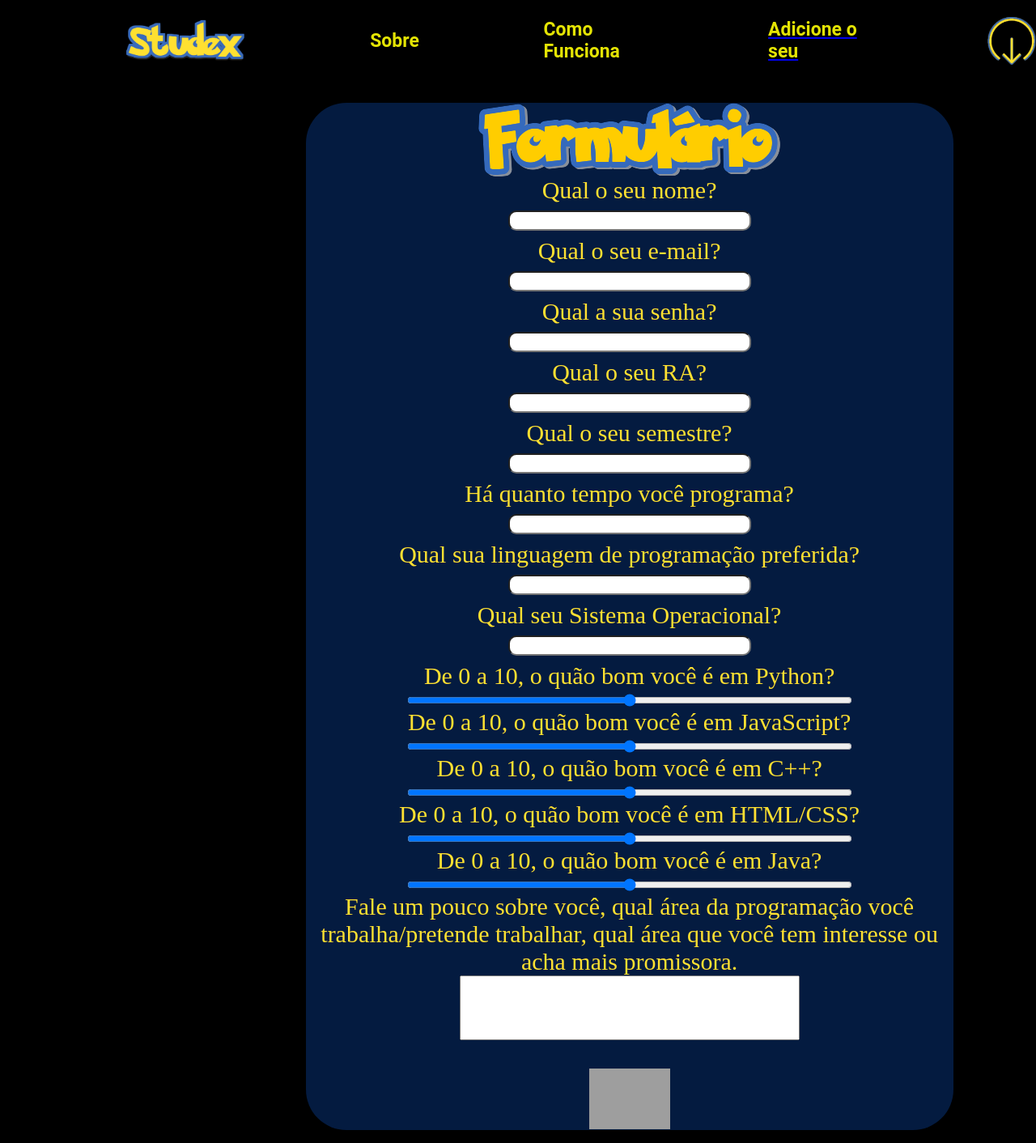
After one commit to Programacao-Para-Web-2022-02/trabalho-final-studex, a Flask app: page /forms in a window 1280 px wide. The commit adds this page. Shown: the whole page at 81% size. Run offline with Flask 2, Linux system fonts and the light colour scheme; some libraries are stand-ins or nearby versions; grey boxes are pictures that could not be loaded.

Commit message:
formulario registro

```diff
--- a/Studex-Flask/main.py
+++ b/Studex-Flask/main.py
@@ -2,5 +2,5 @@ from studex import app, db
 
 if __name__ == "__main__":
     with app.app_context():
-        db.create_all()
+        #db.create_all()
         app.run(debug=True)
--- a/Studex-Flask/studex/routes.py
+++ b/Studex-Flask/studex/routes.py
@@ -3,11 +3,14 @@ from studex.forms import Form, LoginForm
 from studex import app, db
 from studex.models import users
 
+
 @app.route('/')
 def home():
     return render_template("home.html")
 
-#Login
+# Login
+
+
 @app.route("/login", methods=["POST", "GET"])
 def login():
     form = LoginForm()
@@ -18,7 +21,7 @@ def login():
                 return redirect(url_for("home"))
 
         return '<h1> usuário ou senha inválida </h1>'
-        #return '<h1>' + form.username.data + ' ' + form.password.data + '</h1>'
+        # return '<h1>' + form.username.data + ' ' + form.password.data + '</h1>'
 
     return render_template("login.html", form=form)
 
@@ -26,16 +29,51 @@ def login():
 @app.route("/form", methods=["POST", "GET"])
 def form():
     form = Form()
-    if form.validate_on_submit():
-        new_user = users(usuario=form.username.data, email=form.email.data,
-                        senha=form.password.data, nome=form.nome.data, ra=form.ra.data,
-                        tempo_prog=form.tempo_prog.data, ling_pref=form.ling_pref.data,
-                        sis_op=form.sis_op.data, nivel_py=form.nivel_py.data,
-                        nivel_c=form.nivel_c.data, nivel_htmlcss=form.nivel_htmlcss.data,
-                        nivel_java=form.nivel_java.data, resumo=form.resumo.data)
+    if request.method == 'POST':
+        new_user = users(usuario=form.username.data,
+                        email=form.email.data,
+                        senha=form.password.data,
+                        nome=form.nome.data,
+                        ra=form.ra.data,
+                        tempo_prog=form.tempo_prog.data,
+                        ling_pref=form.ling_pref.data,
+                        sis_op=form.sis_op.data,
+                        nivel_py=form.nivel_py.data,
+                        nivel_js=form.nivel_js.data,
+                        nivel_c=form.nivel_c.data,
+                        nivel_htmlcss=form.nivel_htmlcss.data,
+                        nivel_java=form.nivel_java.data,
+                        resumo=form.resumo.data)
+
         db.session.add(new_user)
         db.session.commit()
-
+        print("adiciona ai")
         return f'<h1>Novo Usuário foi criado <br> Todos os Usuario = {users.query.all()}<br> !</h1> '
 
     return render_template("form.html", form=form)
+
+
+@app.route("/forms", methods=["POST", "GET"])
+def forms():
+    if request.method == "POST":
+        new_user = users(
+                        usuario=request.form["nm"],
+                        email= request.form["em"],
+                        senha=request.form["pss"],
+                        ra=request.form["ra"],
+                        semestre=request.form["se"],
+                        tempo=request.form["tm"],
+                        linguagem=request.form["lg"],
+                        so=request.form["so"],
+                        python=request.form["py"],
+                        javascript=request.form["js"],
+                        c=request.form["c"],
+                        html=request.form["html"],
+                        java=request.form["jv"],
+                        resumo=request.form["rs"])
+
+        db.session.add(new_user)
+        db.session.commit()
+        return f'<h1>Novo Usuário foi criado <br> Todos os Usuario = {users.query.all()}<br> !</h1> '
+
+    return render_template("forms.html", form=form)
--- a/Studex-Flask/studex/templates/form.html
+++ b/Studex-Flask/studex/templates/form.html
@@ -24,6 +24,7 @@
                     {{ wtf.form_field(form.ling_pref) }}
                     {{ wtf.form_field(form.sis_op) }}
                     {{ wtf.form_field(form.nivel_py) }}
+                    {{ wtf.form_field(form.nivel_js) }}
                     {{ wtf.form_field(form.nivel_c) }}
                     {{ wtf.form_field(form.nivel_htmlcss) }}
                     {{ wtf.form_field(form.nivel_java) }}
--- /dev/null
+++ b/Studex-Flask/studex/templates/forms.html
@@ -0,0 +1,52 @@
+{% extends  "base.html" %}
+{% block title %} Forms {% endblock %}
+{% block content %}
+<div class="imagem-fundo-form">
+        <div class="main-form">
+            <form class="formulario" action="#" method="post">
+                <img src="static/assets/images/Formulario.png">
+                <div class="fields">
+                    <label for="nm">Qual o seu nome?</label><br>
+                    <input type="text" class="caixa-form" name="nm" id="nm" /><br>
+                    <label for="ra">Qual o seu e-mail?</label><br>
+                    <input type="email" class="caixa-form" name="em" id="em" /><br>
+                    <label for="ra">Qual a sua senha?</label><br>
+                    <input type="password" class="caixa-form" name="pss" id="pss" /><br>
+                    <label for="ra">Qual o seu RA?</label><br>
+                    <input type="text" class="caixa-form" name="ra" id="ra" /><br>
+                    <label for="se">Qual o seu semestre?</label><br>
+                    <input type="text" class="caixa-form" name="se" id="se" /><br>
+                    <label for="tm">Há quanto tempo você programa?</label><br>
+                    <input type="text" class="caixa-form" name="tm" id="tm" /><br>
+                    <label for="lg">Qual sua linguagem de programação preferida?</label><br>
+                    <input type="text" class="caixa-form" name="lg" id="lg" /><br>
+                    <label for="so">Qual seu Sistema Operacional?</label><br>
+                    <input type="text" class="caixa-form" name="so" id="so" /><br>
+                    <div class="fields-range">
+                        <label for="py">De 0 a 10, o quão bom você é em Python?</label><br>
+                        <input class="points" type="range" name="py" id="py" min="0" max="10" step="1"/><br>
+                        <label for="js">De 0 a 10, o quão bom você é em JavaScript?</label><br>
+                        <input class="points" type="range" name="js" id="js" min="0" max="10" step="1"/><br>
+                        <label for="c">De 0 a 10, o quão bom você é em C++?</label><br>
+                        <input class="points" type="range" name="c" id="c" min="0" max="10" step="1"/><br>
+                        <label for="html">De 0 a 10, o quão bom você é em HTML/CSS?</label><br>
+                        <input class="points" type="range" name="html" id="html" min="0" max="10" step="1"/><br>
+                        <label for="jv">De 0 a 10, o quão bom você é em Java?</label><br>
+                        <input class="points" type="range" name="jv" id="jv" min="0" max="10" step="1"/><br>
+                    </div>
+                    <label class="texto-resumo"  for="rs">
+                        Fale um pouco sobre você, qual área da programação você trabalha/pretende trabalhar,
+                        qual área que você tem interesse ou acha mais promissora.
+                    </label><br>
+                    <input class="caixa-form-maior" type="text" name="rs" id="rs"/><br>
+                    <div><br>
+                        <button class="botao-form" type="submit">
+                            <img class="pokebola-botao" src="/static/assets/images/pokebola.png" alt="pokebola">
+                        </button>
+                    </div>
+                </div>
+            </form>
+        </div>
+    </div>
+
+{% endblock %}
```
Also changed, not shown: Studex-Flask/studex/models.py (+9 -9 lines), Studex-Flask/instance/studex.db.
